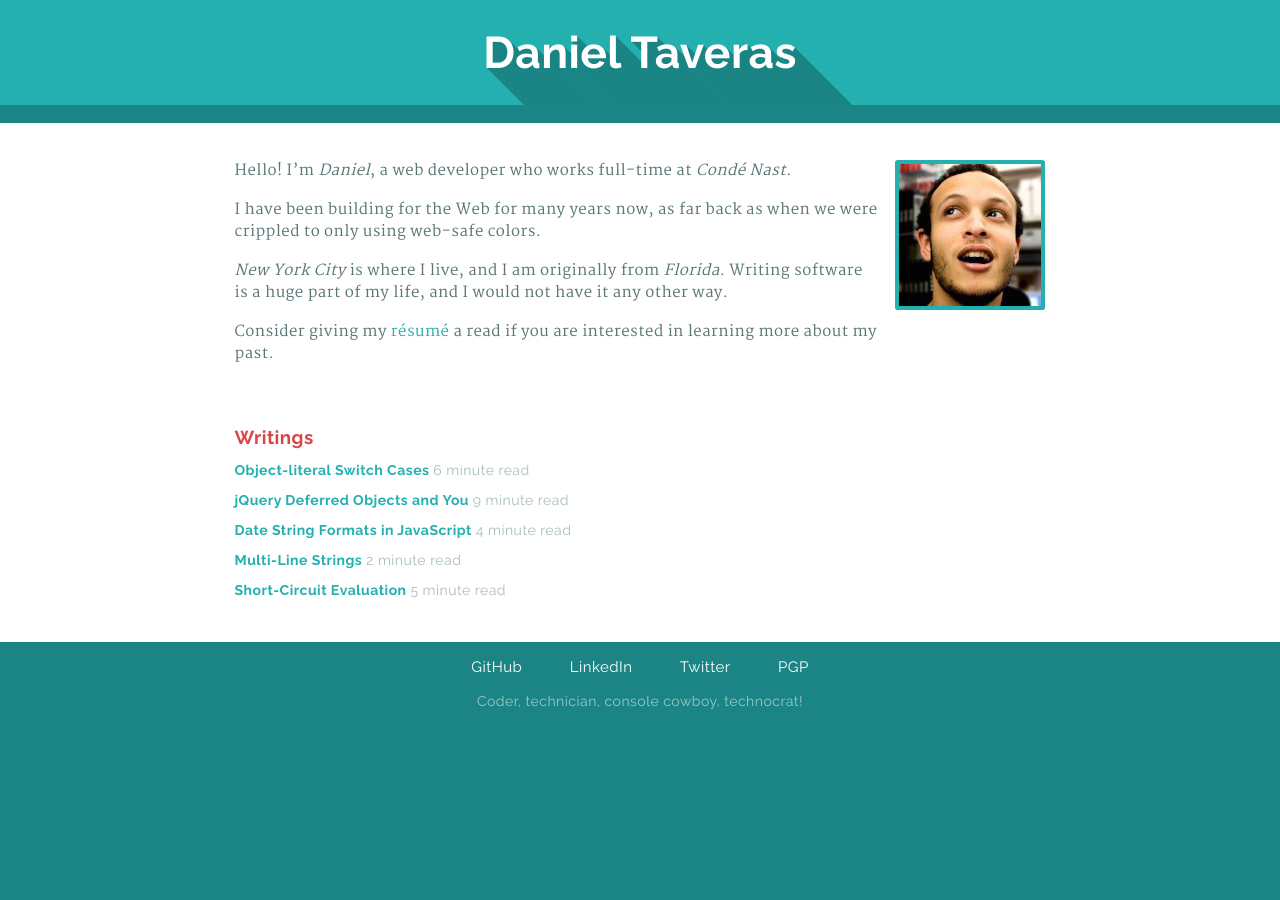
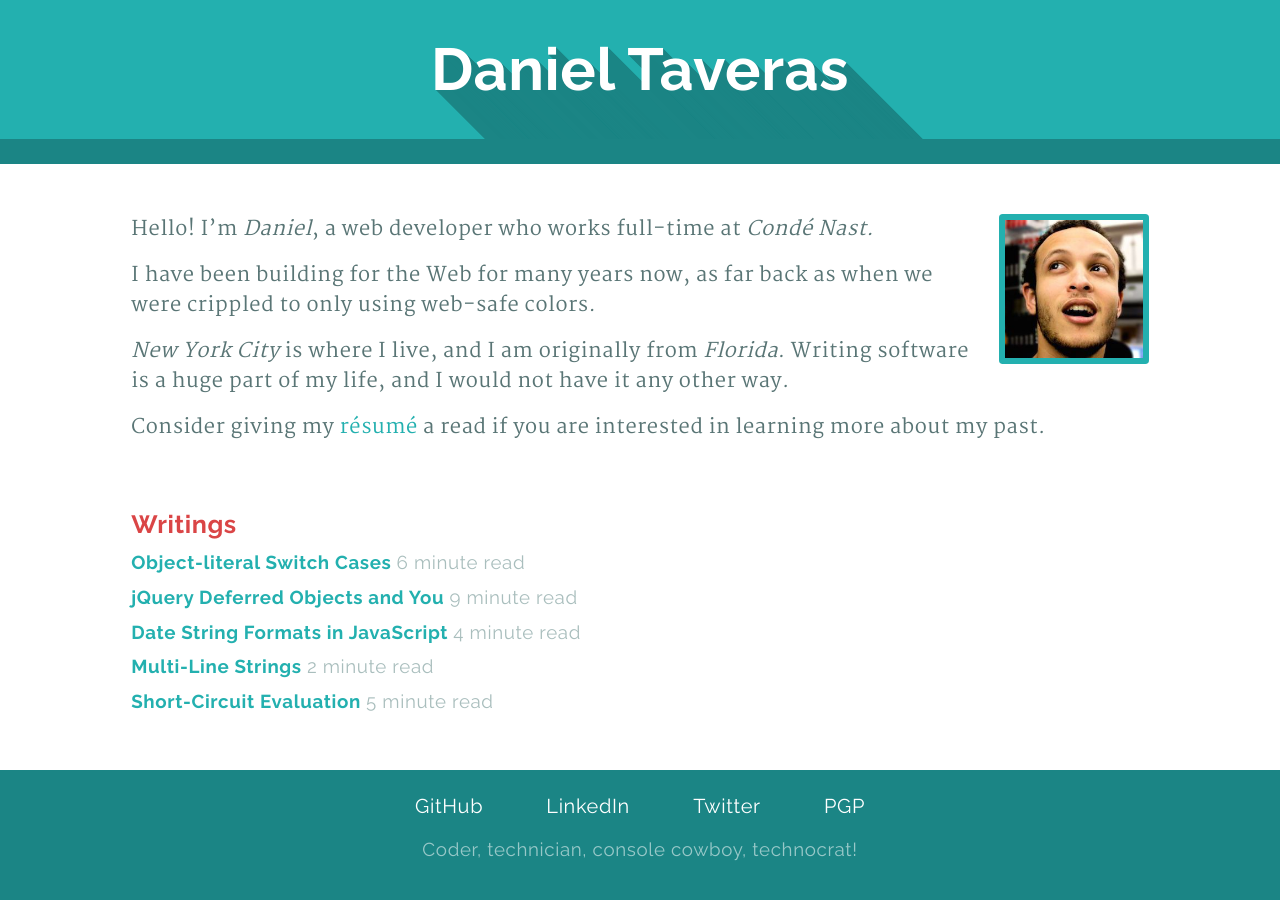
Before and after one commit to taveras/taveras.github.io, a Jekyll site: the page built from index.html, in a window 1280 px wide. Built offline with Jekyll 4.4.1, drawn with Linux system fonts in a browser that asks for light colours; nearby versions of some CDN libraries; some web fonts are replaced.

Commit message:
font changes

```diff
--- a/_sass/partials/_layout.scss
+++ b/_sass/partials/_layout.scss
@@ -11,12 +11,12 @@
 }
 
 body {
-  font-size: modular-scale(-1);
+  font-size: modular-scale(0);
   @include media($tablet) {
-    font-size: em(14px);
+    font-size: em(18px);
   }
   @include media($phablet) {
-    font-size: em(14px);
+    font-size: em(16px);
   }
   @include media($mobile) {
     font-size: em(14px);
@@ -109,13 +109,19 @@ body {
 }
 
 .resume {
+  padding: em(60px);
+  line-height: em(30px);
+
+  body & {
+    font-size: modular-scale(-2);
+  }
+
   @include media(print) {
     body {
       font-size: em(10px);
     }
   }
-  padding: em(60px);
-  line-height: em(30px);
+
   ul li {
     list-style: square outside;
     line-height: 1.3em;
```
